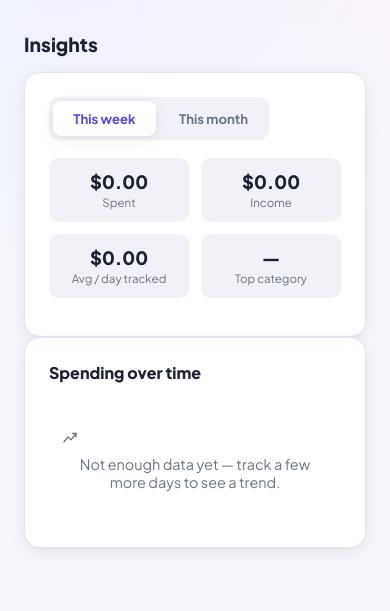
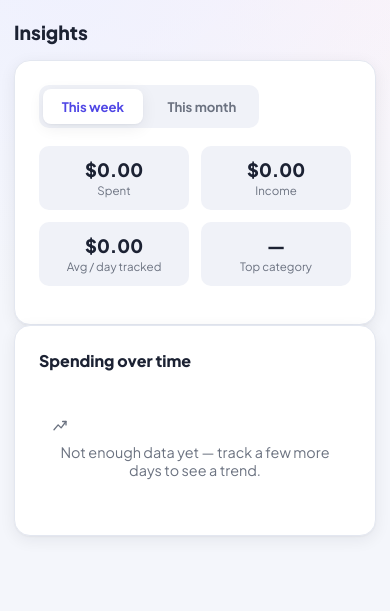
Before and after one commit to TerryTaku2/Expense-tracking-System, a Flask app: page /insights in a window 390 px wide. Shown: the part 108-719 px from the top of the page. Run offline with Flask 3, Linux system fonts and the light colour scheme; the visitor is signed in with stand-in values (Sample User, id 1); data that the repository does not hold is empty.

Commit message:
Make the app responsive across phone, tablet, and desktop
- Fix iOS Safari auto-zoom: inputs were under the 16px threshold that
  triggers zoom-on-focus
- Trends chart no longer forces a hardcoded 560px minimum width; it
  fits the available space and only grows (with legible bar widths)
  once there's enough data to need it, and re-renders on resize/rotate
- Add viewport-fit=cover and safe-area-inset padding to the topbar,
  main content, and toast container for notched devices
- Bump edit/delete button touch targets from ~27px to 36px
- Stack paired form fields below 420px instead of squeezing them
- Wrap the starting-balance toggle to two rows below 360px
- Scale down card padding, balance ring, and stat row below 480px
- Tighten transactions table padding on narrow screens before falling
  back to horizontal scroll

Co-Authored-By: Claude Sonnet 5 <noreply@anthropic.com>

```diff
--- a/static/css/style.css
+++ b/static/css/style.css
@@ -273,6 +279,34 @@ main {
   max-width: 900px;
   margin: 0 auto;
   padding: 32px 24px 64px;
+  padding-left: max(24px, env(safe-area-inset-left));
+  padding-right: max(24px, env(safe-area-inset-right));
+}
+
+@media (max-width: 480px) {
+  main {
+    padding-top: 20px;
+    padding-bottom: 40px;
+    padding-left: max(14px, env(safe-area-inset-left));
+    padding-right: max(14px, env(safe-area-inset-right));
+  }
+
+  .card {
+    padding: 18px;
+  }
+
+  .balance-ring-wrap {
+    width: 150px;
+    height: 150px;
+  }
+
+  .stat-row {
+    gap: 8px;
+  }
+
+  .stat {
+    padding: 10px 6px;
+  }
 }
 
 .card {
@@ -562,7 +603,8 @@ button:disabled {
 }
 
 .setup-option {
-  flex: 1;
+  flex: 1 1 auto;
+  min-width: 0;
   display: flex;
   align-items: center;
   justify-content: center;
@@ -573,6 +615,17 @@ button:disabled {
   font-size: 0.82rem;
   border-radius: 8px;
   box-shadow: none;
+  white-space: nowrap;
+}
+
+@media (max-width: 360px) {
+  .setup-options {
+    flex-wrap: wrap;
+  }
+
+  .setup-option {
+    flex: 1 1 40%;
+  }
 }
 
 .setup-option .icon {
--- a/static/js/insights.js
+++ b/static/js/insights.js
@@ -48,6 +48,8 @@ summaryPeriodOptions.addEventListener("click", (e) => {
   loadSummary();
 });
 
+let lastTrends = [];
+
 function buildChart(trends) {
   const wrap = document.getElementById("trend-chart-wrap");
   const emptyEl = document.getElementById("trend-empty");
@@ -59,7 +61,12 @@ function buildChart(trends) {
   }
   emptyEl.style.display = "none";
 
-  const width = Math.max(560, trends.length * 40);
+  // Fit the chart to the space actually available (phone, tablet, desktop)
+  // and only grow past that — forcing horizontal scroll — once there are
+  // enough data points that bars would otherwise become illegibly thin.
+  const minBarSlot = 26;
+  const containerWidth = wrap.clientWidth || 320;
+  const width = Math.max(containerWidth, trends.length * minBarSlot);
   const height = 220;
   const padding = { top: 12, right: 12, bottom: 28, left: 12 };
   const chartHeight = height - padding.top - padding.bottom;
@@ -90,12 +97,27 @@ function buildChart(trends) {
     })
     .join("");
 
-  wrap.innerHTML = `<svg viewBox="0 0 ${width} ${height}" xmlns="http://www.w3.org/2000/svg">${bars}${labels}</svg>`;
+  // Real pixel width/height (not 100%) so a chart that fits the container
+  // renders at its natural size, while one with enough data points to
+  // exceed the container genuinely overflows it — scrolling horizontally
+  // with legible, fixed-width bars instead of being squashed to fit.
+  wrap.innerHTML = `<svg viewBox="0 0 ${width} ${height}" width="${width}" height="${height}" xmlns="http://www.w3.org/2000/svg">${bars}${labels}</svg>`;
+}
+
+function rerenderChartOnResize() {
+  let resizeDebounce = null;
+  window.addEventListener("resize", () => {
+    clearTimeout(resizeDebounce);
+    resizeDebounce = setTimeout(() => {
+      if (lastTrends.length) buildChart(lastTrends);
+    }, 200);
+  });
 }
 
 async function loadTrends() {
   try {
-    buildChart(await apiCall("/api/trends?days=30"));
+    lastTrends = await apiCall("/api/trends?days=30");
+    buildChart(lastTrends);
   } catch (err) {
     showError(err.message);
   }
@@ -103,3 +125,4 @@ async function loadTrends() {
 
 loadSummary();
 loadTrends();
+rerenderChartOnResize();
--- a/templates/budgets.html
+++ b/templates/budgets.html
@@ -2,7 +2,7 @@
 <html lang="en">
 <head>
   <meta charset="UTF-8" />
-  <meta name="viewport" content="width=device-width, initial-scale=1.0" />
+  <meta name="viewport" content="width=device-width, initial-scale=1.0, viewport-fit=cover" />
   <title>Budgets - Expense Tracker</title>
   {% include "_pwa_head.html" %}
   <link rel="preconnect" href="https://fonts.googleapis.com" />
--- a/templates/history.html
+++ b/templates/history.html
@@ -2,7 +2,7 @@
 <html lang="en">
 <head>
   <meta charset="UTF-8" />
-  <meta name="viewport" content="width=device-width, initial-scale=1.0" />
+  <meta name="viewport" content="width=device-width, initial-scale=1.0, viewport-fit=cover" />
   <title>History - Expense Tracker</title>
   {% include "_pwa_head.html" %}
   <link rel="preconnect" href="https://fonts.googleapis.com" />
--- a/templates/index.html
+++ b/templates/index.html
@@ -2,7 +2,7 @@
 <html lang="en">
 <head>
   <meta charset="UTF-8" />
-  <meta name="viewport" content="width=device-width, initial-scale=1.0" />
+  <meta name="viewport" content="width=device-width, initial-scale=1.0, viewport-fit=cover" />
   <title>Daily Expense Tracker</title>
   {% include "_pwa_head.html" %}
   <link rel="preconnect" href="https://fonts.googleapis.com" />
--- a/templates/insights.html
+++ b/templates/insights.html
@@ -2,7 +2,7 @@
 <html lang="en">
 <head>
   <meta charset="UTF-8" />
-  <meta name="viewport" content="width=device-width, initial-scale=1.0" />
+  <meta name="viewport" content="width=device-width, initial-scale=1.0, viewport-fit=cover" />
   <title>Insights - Expense Tracker</title>
   {% include "_pwa_head.html" %}
   <link rel="preconnect" href="https://fonts.googleapis.com" />
--- a/templates/login.html
+++ b/templates/login.html
@@ -2,7 +2,7 @@
 <html lang="en">
 <head>
   <meta charset="UTF-8" />
-  <meta name="viewport" content="width=device-width, initial-scale=1.0" />
+  <meta name="viewport" content="width=device-width, initial-scale=1.0, viewport-fit=cover" />
   <title>Log in - Expense Tracker</title>
   {% include "_pwa_head.html" %}
   <link rel="preconnect" href="https://fonts.googleapis.com" />
--- a/templates/signup.html
+++ b/templates/signup.html
@@ -2,7 +2,7 @@
 <html lang="en">
 <head>
   <meta charset="UTF-8" />
-  <meta name="viewport" content="width=device-width, initial-scale=1.0" />
+  <meta name="viewport" content="width=device-width, initial-scale=1.0, viewport-fit=cover" />
   <title>Create account - Expense Tracker</title>
   {% include "_pwa_head.html" %}
   <link rel="preconnect" href="https://fonts.googleapis.com" />
--- a/templates/transactions.html
+++ b/templates/transactions.html
@@ -2,7 +2,7 @@
 <html lang="en">
 <head>
   <meta charset="UTF-8" />
-  <meta name="viewport" content="width=device-width, initial-scale=1.0" />
+  <meta name="viewport" content="width=device-width, initial-scale=1.0, viewport-fit=cover" />
   <title>Transactions - Expense Tracker</title>
   {% include "_pwa_head.html" %}
   <link rel="preconnect" href="https://fonts.googleapis.com" />
```
Also changed, not shown: other parts of static/css/style.css (+27 -3 lines).
